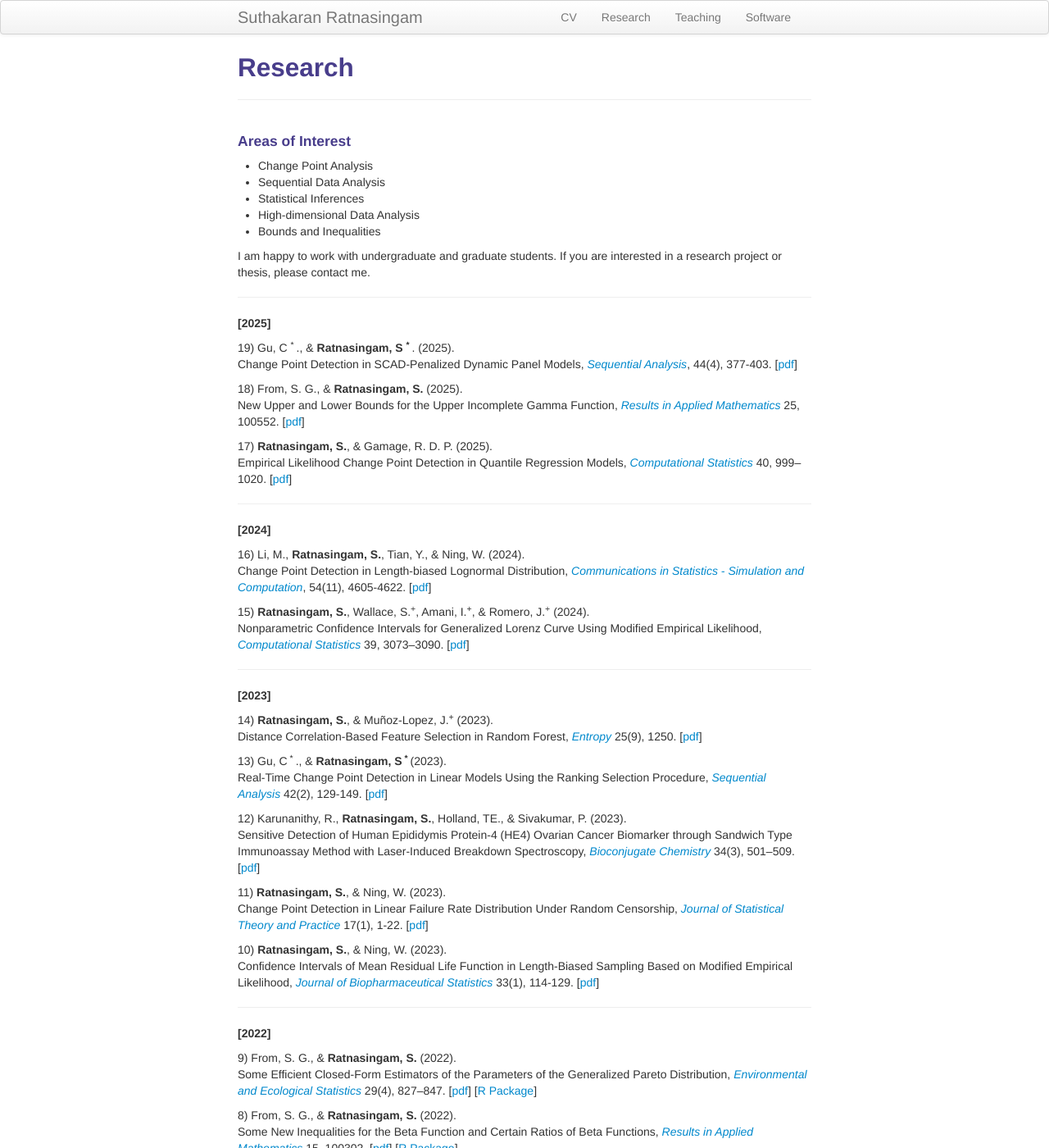
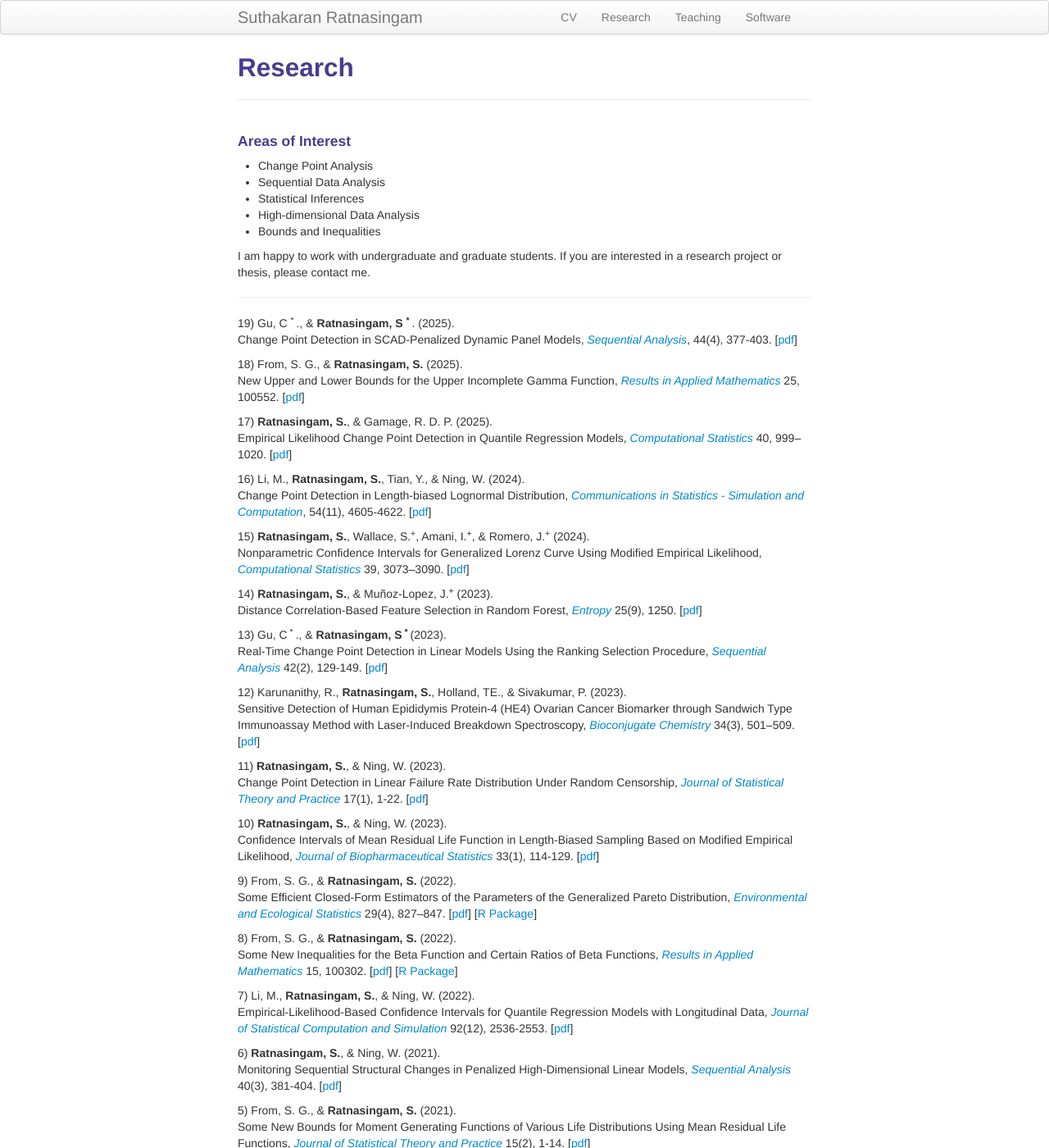
Before and after one commit to suthakaranr/suthakaranr.github.io, a Jekyll site: the page built from pages/Research.md, in a window 1280 px wide and 1400 px high. Shown: the whole window at 82% size. Built offline with Jekyll 4.4.1, drawn with Linux system fonts in a browser that asks for light colours.

Commit message:
Update Research.md

```diff
--- a/pages/Research.md
+++ b/pages/Research.md
@@ -17,8 +17,6 @@ I am happy to work with undergraduate and graduate students. If you are interest
 ---
 
 
-##### [2025]
-
 19) Gu, C <sup> * </sup>., & <b>Ratnasingam, S <sup> * </sup></b>. (2025).
    Change Point Detection in SCAD-Penalized Dynamic Panel Models, <i><a href="https://doi.org/10.1080/07474946.2025.2510372" target="_blank">Sequential Analysis</a></i>, 44(4), 377-403. [<a href="../assets/2025CGSR.pdf" target="_blank">pdf</a>]
 
@@ -28,23 +26,12 @@ I am happy to work with undergraduate and graduate students. If you are interest
 17) <b>Ratnasingam, S.</b>, & Gamage, R. D. P. (2025).
    Empirical Likelihood Change Point Detection in Quantile Regression Models, <i><a href="https://doi.org/10.1007/s00180-024-01526-w" target="_blank">Computational Statistics</a></i> 40, 999–1020. [<a href="../assets/2024SRRG.pdf" target="_blank">pdf</a>]
 
-
-
----
-
-
-##### [2024]
-
 16) Li, M., <b>Ratnasingam, S.</b>, Tian, Y., & Ning, W. (2024).
    Change Point Detection in Length-biased Lognormal Distribution, <i><a href="https://doi.org/10.1080/03610918.2024.2386561" target="_blank">Communications in Statistics - Simulation and Computation</a></i>, 54(11), 4605-4622. [<a href="../assets/2024SRWN.pdf" target="_blank">pdf</a>]
 
 15) <b>Ratnasingam, S.</b>, Wallace, S.<sup>+</sup>, Amani, I.<sup>+</sup>, & Romero, J.<sup>+</sup> (2024).
    Nonparametric Confidence Intervals for Generalized Lorenz Curve Using Modified Empirical Likelihood, <i><a href="https://doi.org/10.1007/s00180-023-01431-8" target="_blank">Computational Statistics</a></i> 39, 3073–3090. [<a href="../assets/2023SRSIJ.pdf" target="_blank">pdf</a>]
 
----
-
-
-##### [2023]
 
 14) <b>Ratnasingam, S.</b>, & Muñoz-Lopez, J.<sup>+</sup> (2023).
    Distance Correlation-Based Feature Selection in Random Forest, <i><a href="https://www.ncbi.nlm.nih.gov/pmc/articles/PMC10528294/" target="_blank">Entropy</a></i> 25(9), 1250. [<a href="../assets/2023SJEN.pdf" target="_blank">pdf</a>]
@@ -61,12 +48,6 @@ I am happy to work with undergraduate and graduate students. If you are interest
 10) <b>Ratnasingam, S.</b>, & Ning, W. (2023).
     Confidence Intervals of Mean Residual Life Function in Length-Biased Sampling Based on Modified Empirical Likelihood, <i><a href="https://doi.org/10.1080/10543406.2022.2089157" target="_blank">Journal of Biopharmaceutical Statistics</a></i> 33(1), 114-129. [<a href="../assets/2023SWJBPS.pdf" target="_blank">pdf</a>]
 
----
-
-
-
-##### [2022]
-
 9) From, S. G., & <b>Ratnasingam, S.</b> (2022).
     Some Efficient Closed-Form Estimators of the Parameters of the Generalized Pareto Distribution, <i><a href="https://doi.org/10.1007/s10651-022-00548-1" target="_blank">Environmental and Ecological Statistics</a></i> 29(4), 827–847. [<a href="../assets/2022FSEES.pdf" target="_blank">pdf</a>] [<a href="https://github.com/suthakaranr/EfficientClosedGPD" target="_blank">R Package</a>]
 
```
Also changed, not shown: other parts of pages/Research.md (+0 -17 lines).
